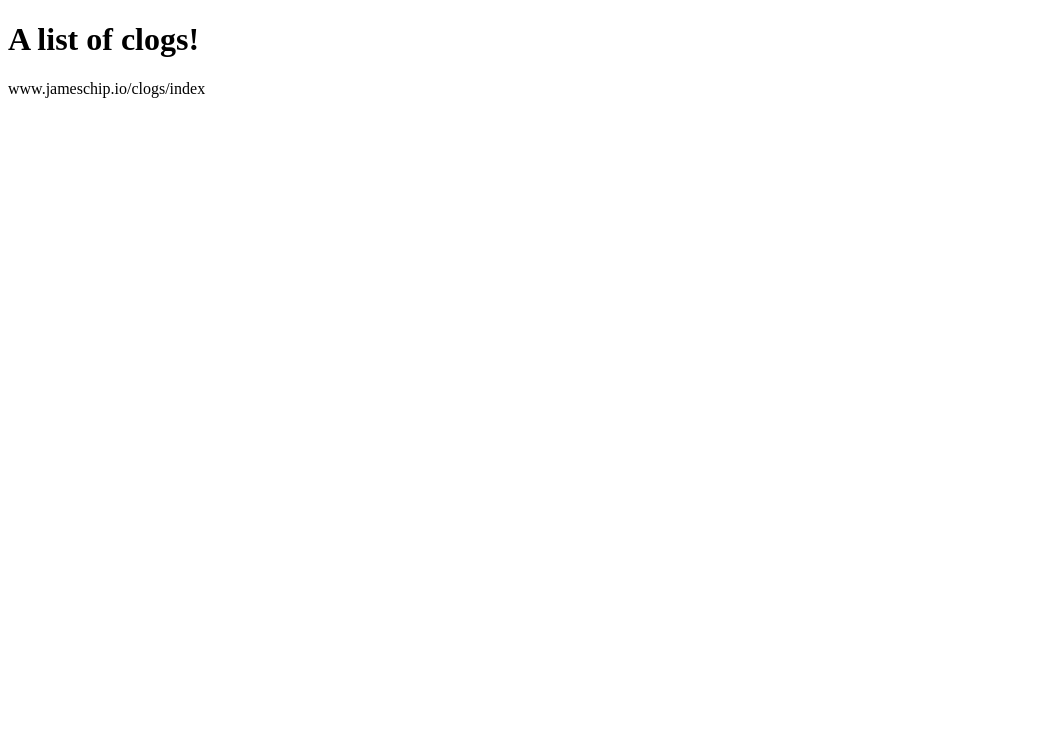
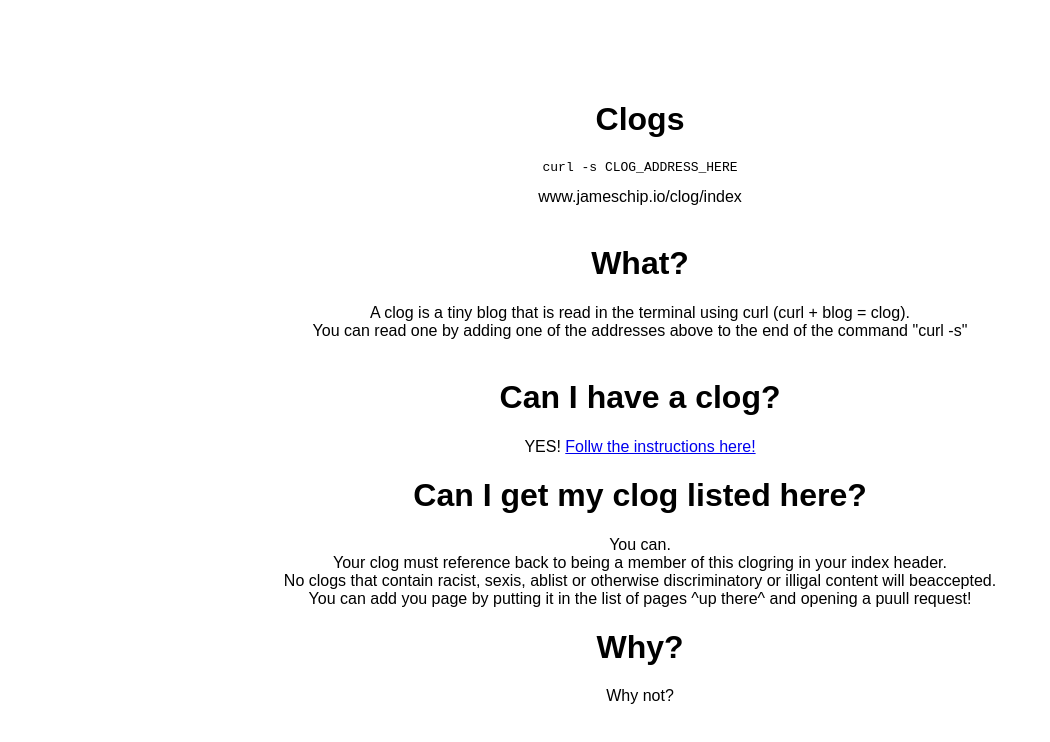
Before and after one commit to jameschip/clogs, a plain HTML site: page index.html in a window 1280 px wide. Shown: the whole page, without its empty margins (0-1050 px from the left). Drawn offline with Linux system fonts and the light colour scheme.

Commit message:
Update index.html.

```diff
--- a/index.html
+++ b/index.html
@@ -3,13 +3,36 @@
 
 <head>
 	<meta name="viewport" content="width=device-width, initial-scale=1.0" />
+	<link rel="stylesheet" type="text/css" href="style.css">
 </head>
 
 <body>
+<br>
+<br>
+<br>
+<br>
+<h1>Clogs</h1>
+<pre> curl -s CLOG_ADDRESS_HERE </pre>
+www.jameschip.io/clog/index
 
-<h1> A list of clogs!</h1>
+<!-- ^ADD YOUR SITE ABOVE THIS^ -->
+<br><br>
+<h1>What?</h1>
+A clog is a tiny blog that is read in the terminal using curl (curl + blog = clog).<br>
+You can read one by adding one of the addresses above to the end of the command "curl -s" <br>
+<br>
 
-www.jameschip.io/clogs/index
+<h1>Can I have a clog?</h1>
+YES! <a href="https://github.com/jameschip/clogs">Follw the instructions here!</a>
 
+<h1>Can I get my clog listed here? </h1>
+
+You can. <br>
+Your clog must reference back to being a member of this clogring in your index header.<br>
+No clogs that contain racist, sexis, ablist or otherwise discriminatory or illigal content will beaccepted.<br>
+You can add you page by putting it in the list of pages ^up there^ and opening a puull request!
+
+<h1>Why?</h1>
+Why not?
 
 </body>
--- /dev/null
+++ b/style.css
@@ -0,0 +1,5 @@
+
+body {
+	text-align: center;
+	font-family: Arial, Helvetica, sans-serif;
+}
```
